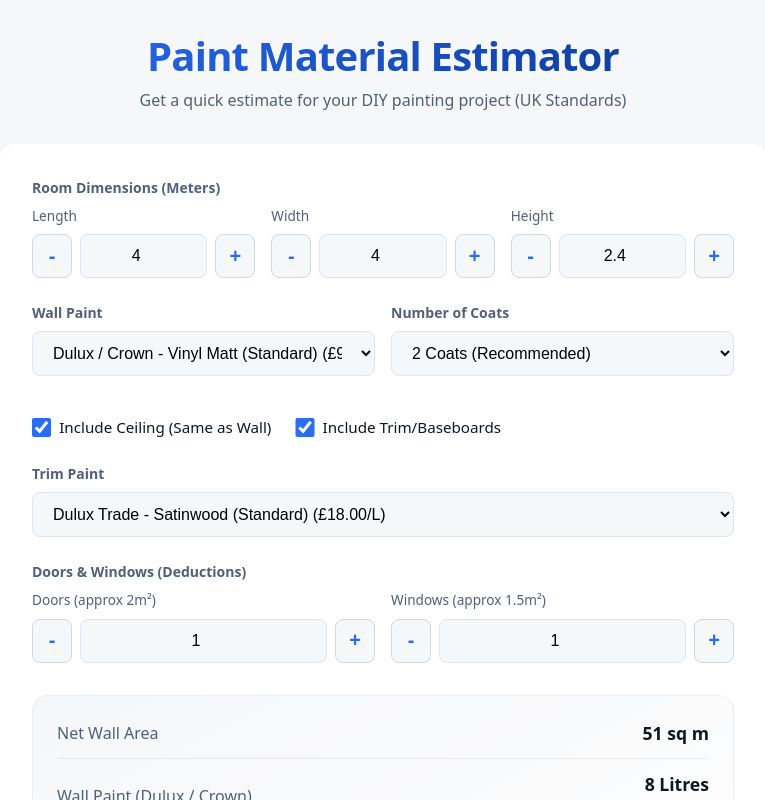
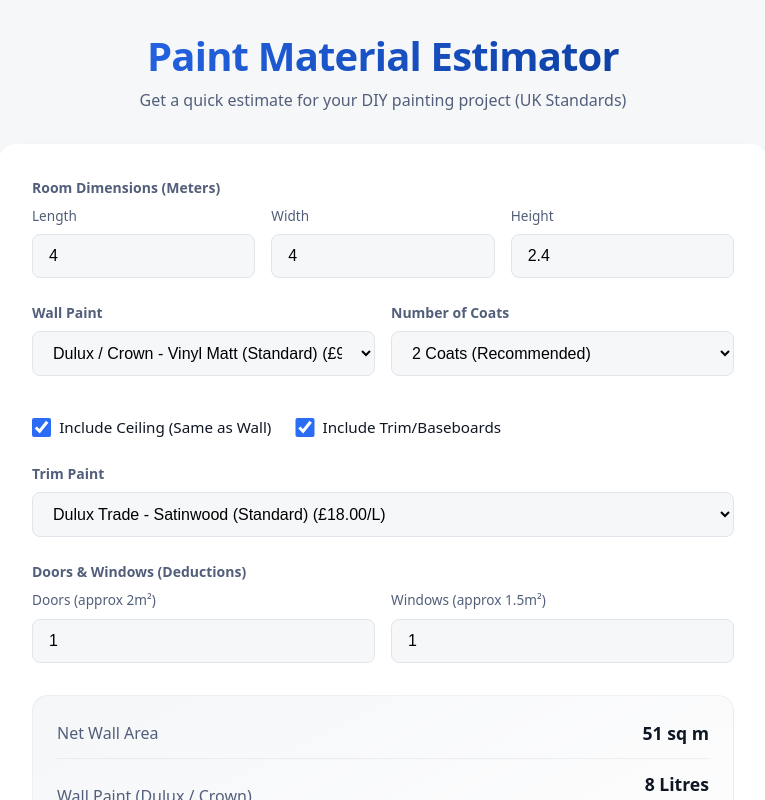
Before and after one commit to Richmbrm/painting-estimator, a Next.js app: page / in a window 1280 px wide. Shown: the top 800 px of the page, without its empty margins (257-1022 px from the left). Built offline with nearby package versions, Linux system fonts and the light colour scheme.

Commit message:
Remove increment/decrement buttons to simplify UI

```diff
--- a/src/pages/index.tsx
+++ b/src/pages/index.tsx
@@ -104,8 +104,6 @@ export default function Home() {
             <div className="input-row">
               <div className="dimension-field">
                 <span className="field-label">Length</span>
-                <div className="number-control">
-                  <button onClick={() => adjustDimension(setLength, length, -0.1)}>-</button>
                 <input
                   type="number"
                   placeholder="0.0"
@@ -114,13 +112,9 @@ export default function Home() {
                   min="0"
                   step="0.1"
                 />
-                  <button onClick={() => adjustDimension(setLength, length, 0.1)}>+</button>
-                </div>
               </div>
               <div className="dimension-field">
                 <span className="field-label">Width</span>
-                <div className="number-control">
-                  <button onClick={() => adjustDimension(setWidth, width, -0.1)}>-</button>
                 <input
                   type="number"
                   placeholder="0.0"
@@ -129,13 +123,9 @@ export default function Home() {
                   min="0"
                   step="0.1"
                 />
-                  <button onClick={() => adjustDimension(setWidth, width, 0.1)}>+</button>
-                </div>
               </div>
               <div className="dimension-field">
                 <span className="field-label">Height</span>
-                <div className="number-control">
-                  <button onClick={() => adjustDimension(setHeight, height, -0.1)}>-</button>
                 <input
                   type="number"
                   placeholder="0.0"
@@ -144,8 +134,6 @@ export default function Home() {
                   min="0"
                   step="0.1"
                 />
-                  <button onClick={() => adjustDimension(setHeight, height, 0.1)}>+</button>
-                </div>
               </div>
             </div>
           </div>
@@ -209,29 +197,21 @@ export default function Home() {
             <div className="input-row">
               <div className="dimension-field">
                 <span className="field-label">Doors (approx 2m²)</span>
-                <div className="number-control">
-                  <button onClick={() => adjustCount(setNumDoors, numDoors, -1)}>-</button>
                 <input
                   type="number"
                   value={numDoors}
                   onChange={(e) => setNumDoors(Math.max(0, parseInt(e.target.value) || 0))}
                   min="0"
                 />
-                  <button onClick={() => adjustCount(setNumDoors, numDoors, 1)}>+</button>
-                </div>
               </div>
               <div className="dimension-field">
                 <span className="field-label">Windows (approx 1.5m²)</span>
-                <div className="number-control">
-                  <button onClick={() => adjustCount(setNumWindows, numWindows, -1)}>-</button>
                 <input
                   type="number"
                   value={numWindows}
                   onChange={(e) => setNumWindows(Math.max(0, parseInt(e.target.value) || 0))}
                   min="0"
                 />
-                  <button onClick={() => adjustCount(setNumWindows, numWindows, 1)}>+</button>
-                </div>
               </div>
             </div>
           </div>
```
Lines whose indentation alone changed are shown as unchanged.
